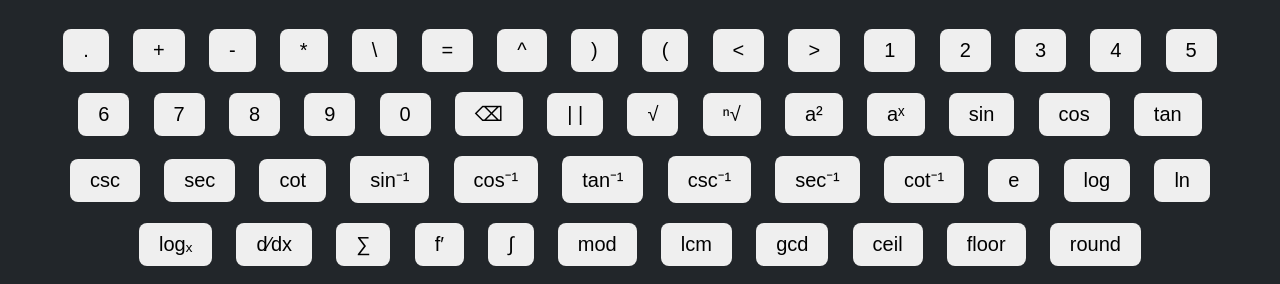
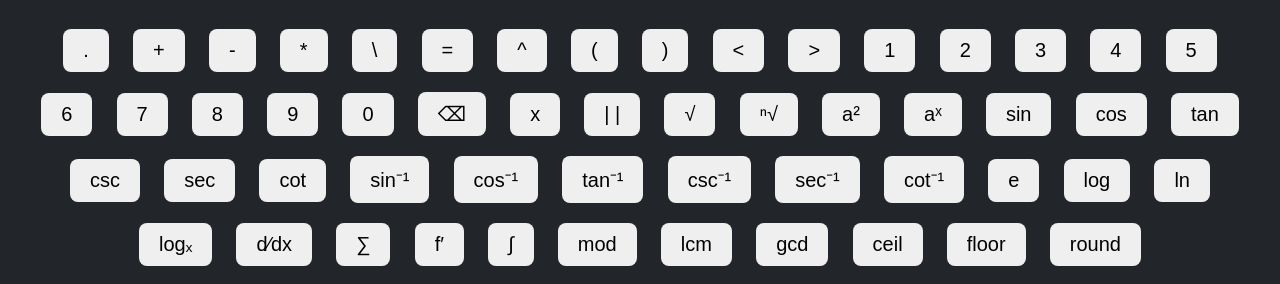
Before and after one commit to dapperroag/CrimsonCode2026, a plain HTML site: page frontend/index.html in a window 1280 px wide. Shown: the part 95-379 px from the top of the page. Drawn offline with Linux system fonts and the light colour scheme.

Commit message:
Update index.html

```diff
--- a/frontend/index.html
+++ b/frontend/index.html
@@ -16,8 +16,8 @@
     <button onclick="addSymbol('/')">\</button>
     <button onclick="addSymbol('=')">=</button>
     <button onclick="addSymbol('^')">^</button>
+    <button onclick="addSymbol('(')">(</button>
     <button onclick="addSymbol(')')">)</button>
-    <button onclick="addSymbol('(')">(</button>
     <button onclick="addSymbol('&lt;')">&lt;</button>
     <button onclick="addSymbol('&gt;')">&gt;</button>
     <button onclick="addSymbol('1')">1</button>
@@ -32,6 +32,7 @@
     <button onclick="addSymbol('0')">0</button>
     <button onclick="myString = myString.slice(0, -1); document.getElementById('result').innerText = myString;">⌫</button>
 
+    <button onclick="addSymbol('x')">x</button>
     <button onclick="addSymbol('abs')">| |</button>
     <button onclick="addSymbol('sqrt')">√</button>
 		<button onclick="addSymbol('')">ⁿ√</button>
```
